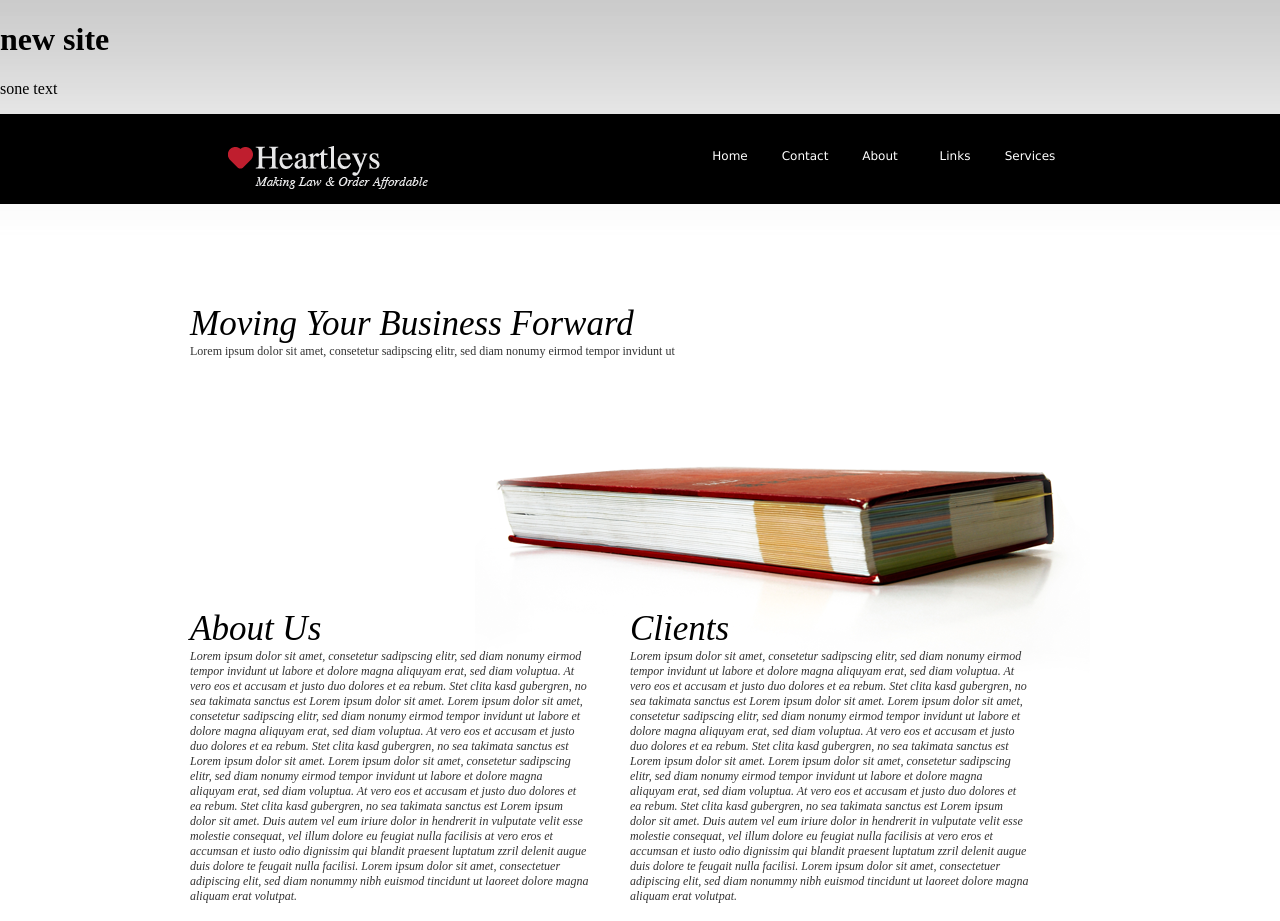
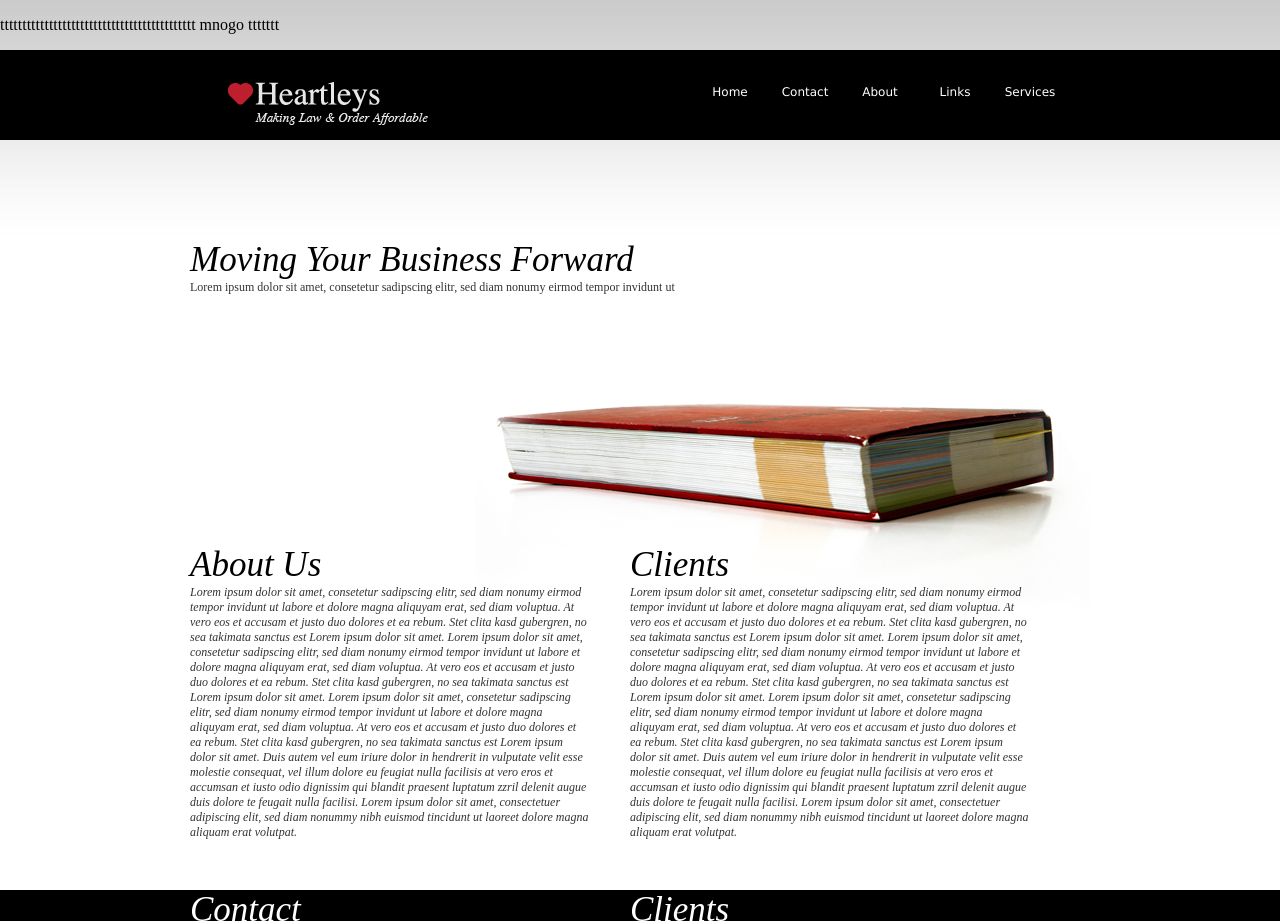
Before and after one commit to Russel321/site_2, a plain HTML site: page index.html in a window 1280 px wide. Shown: the top 921 px of the page. Drawn offline with Linux system fonts and the light colour scheme.

Commit message:
status three

```diff
--- a/index.html
+++ b/index.html
@@ -7,8 +7,7 @@
 </head>
 
 <body>
-<h1>new site</h1>
-<p>sone text</p>
+<p>tttttttttttttttttttttttttttttttttttttttttttt mnogo ttttttt</p>
 <div id="top_bar_black"> <div id="logo_container"> <div id="logo_image"> </div>  <div id="nav_block"> <div class="nav_button">Home </a></div>
 	  <div class="nav_button"> Contact</div>
 		<div class="nav_button"> About</div>
```
